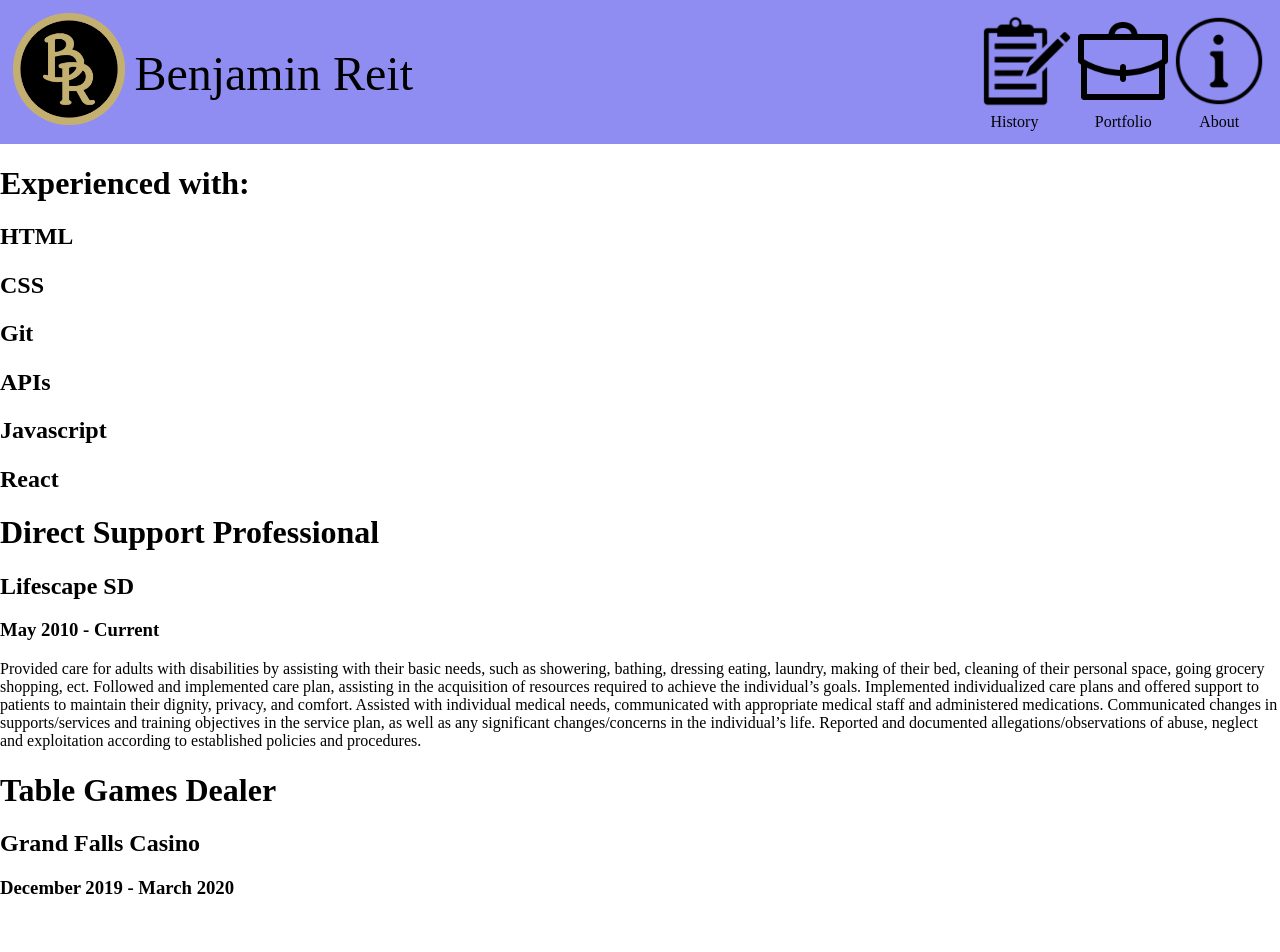
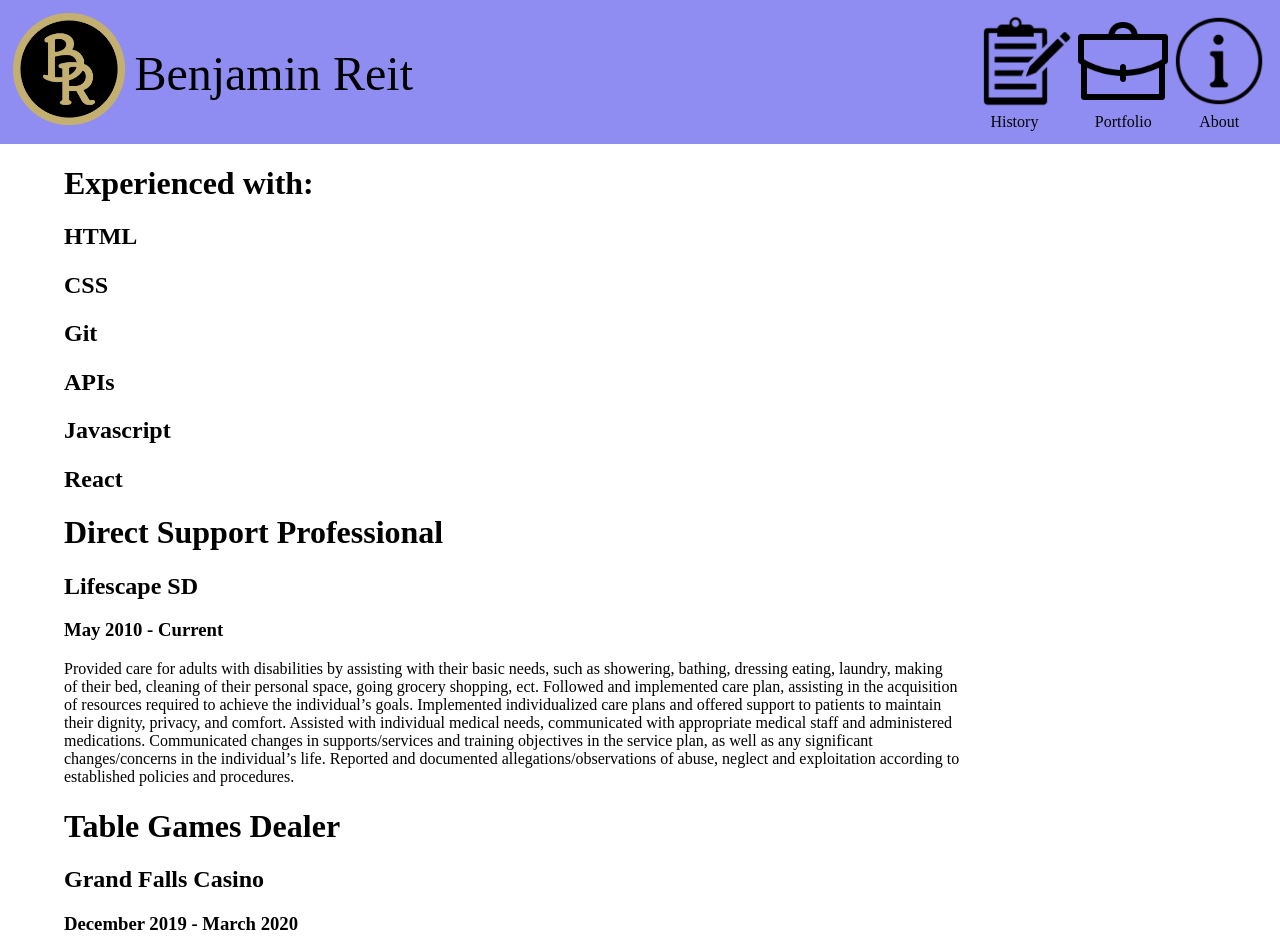
Before and after one commit to Val-code-1/Resume, a React (Vite) app: page /History in a window 1280 px wide. Shown: the top 952 px of the page. Before the commit the page ends 918 px from the top, so only its background shows below. Built offline with nearby package versions, Linux system fonts and the light colour scheme.

Commit message:
Added some History text and Job css

```diff
--- a/src/screens/About/About.js
+++ b/src/screens/About/About.js
@@ -12,6 +12,10 @@ const About = () => {
         when my friends who had been doing it for some time
         talked me into starting. My teacher Dustin is
         awesome!
+        <br />
+        I've always enjoyed computer games and figuring out
+        how things work. It has served me very well
+        programming.
       </p>
     </div>
   );
--- a/src/screens/History/History.js
+++ b/src/screens/History/History.js
@@ -40,7 +40,8 @@ const History = () => {
         title="Table Games Dealer"
         company="Grand Falls Casino"
         date="December 2019 - March 2020"
-        description=""
+        description="Performed the assigned game as per company policy and procedures. Responsible for providing exceptional guest service and enjoyment for all patrons. Accurate application of math and using critical thinking skills to keep games running smoothly.
+        Made payoffs and handled other customer table actions."
       />
     </div>
   );
--- /dev/null
+++ b/src/screens/History/components/Job.css
@@ -0,0 +1,4 @@
+.job {
+  margin-right: 25%;
+  margin-left: 5%;
+}
--- a/src/screens/History/components/Job.js
+++ b/src/screens/History/components/Job.js
@@ -1,8 +1,8 @@
 import React from "react";
-
+import "./Job.css";
 const Job = ({ title, company, date, description }) => {
   return (
-    <div>
+    <div class="job">
       <h1>{title}</h1>
       <h2>{company}</h2>
       <h3>{date}</h3>
```
